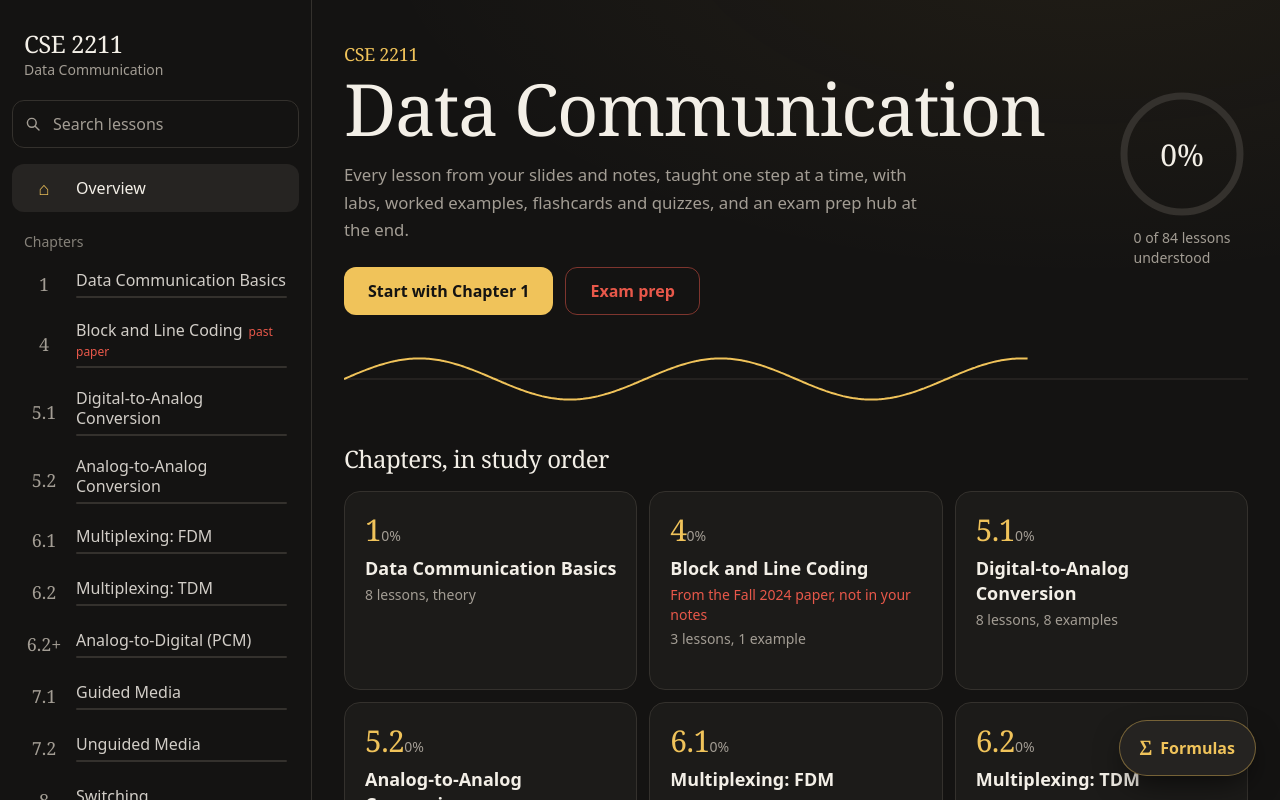
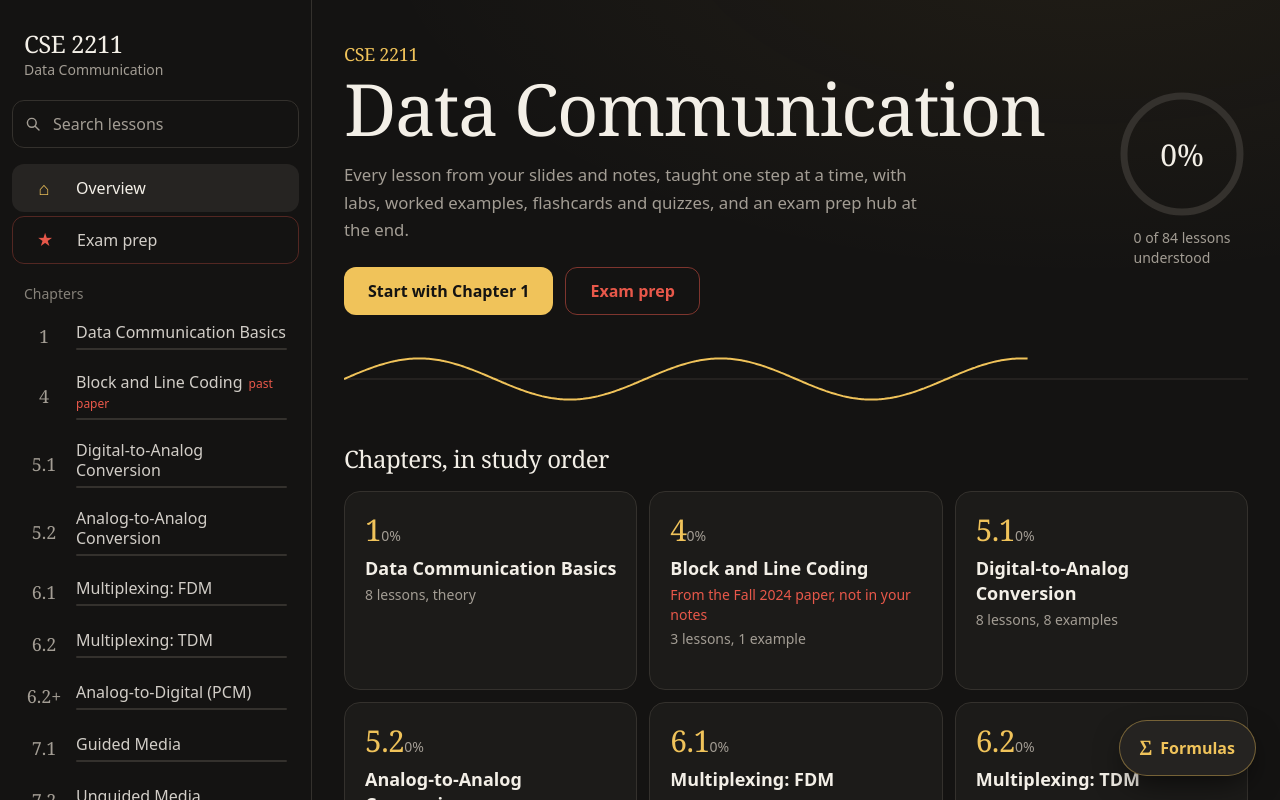
Before and after one commit to Ahnaf181419/data-com, a React (Vite) app: page / in a window 1280 px wide. Shown: the top 800 px of the page. Built offline with nearby package versions, Linux system fonts and the light colour scheme.

Commit message:
Move the exam prep button to the top of the navigation

```diff
--- a/src/components/Nav.jsx
+++ b/src/components/Nav.jsx
@@ -23,6 +23,10 @@ export function SideNav({ modules, view, currentId, progress, onHome, onPick, on
       <button onClick={onHome} aria-current={view === 'home' ? 'page' : undefined} className={item(view === 'home')}>
         <span className="w-10 text-center font-serif text-lg text-gold">⌂</span> Overview
       </button>
+      <button onClick={onExam} aria-current={view === 'exam' ? 'page' : undefined} className={`${item(view === 'exam')} border border-red/30`}>
+        <span className="w-10 text-center text-red">★</span>
+        <span className={view === 'exam' ? 'text-red' : 'text-text/85'}>Exam prep</span>
+      </button>
       <p className="mb-1 mt-4 px-3 text-sm text-ash/80">Chapters</p>
       {modules.map((m) => {
         const active = view === 'module' && m.id === currentId;
@@ -42,10 +46,6 @@ export function SideNav({ modules, view, currentId, progress, onHome, onPick, on
           </button>
         );
       })}
-      <button onClick={onExam} aria-current={view === 'exam' ? 'page' : undefined} className={`${item(view === 'exam')} mt-4 border border-red/30`}>
-        <span className="w-10 text-center text-red">★</span>
-        <span className={view === 'exam' ? 'text-red' : 'text-text/85'}>Exam prep</span>
-      </button>
     </nav>
   );
 }
```
